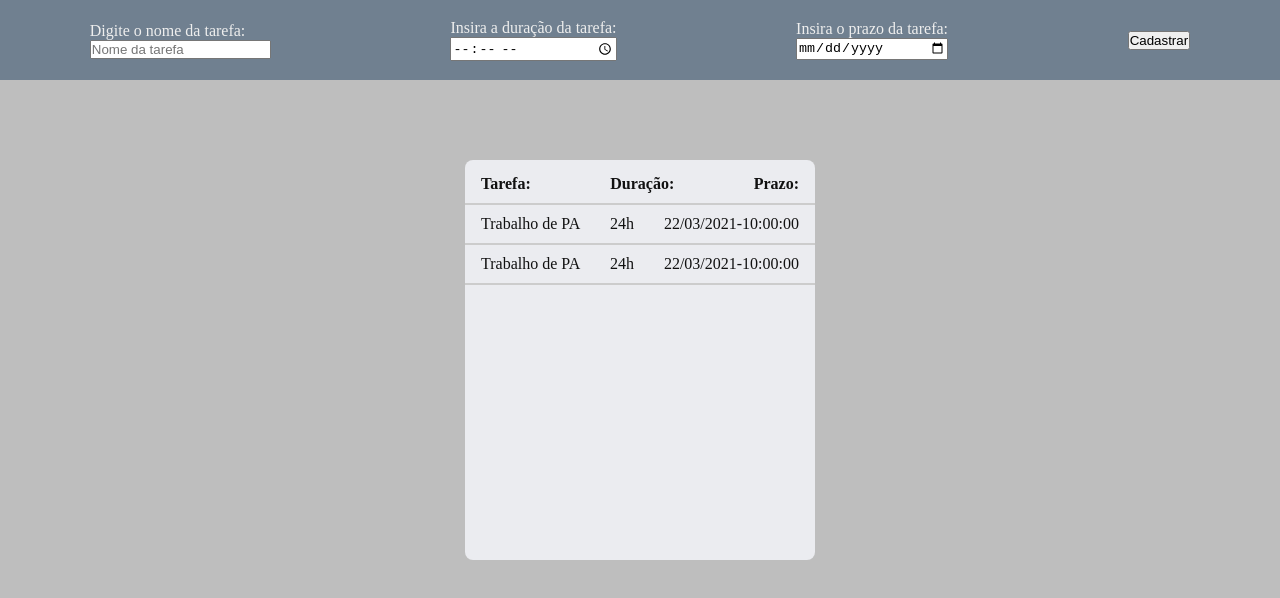
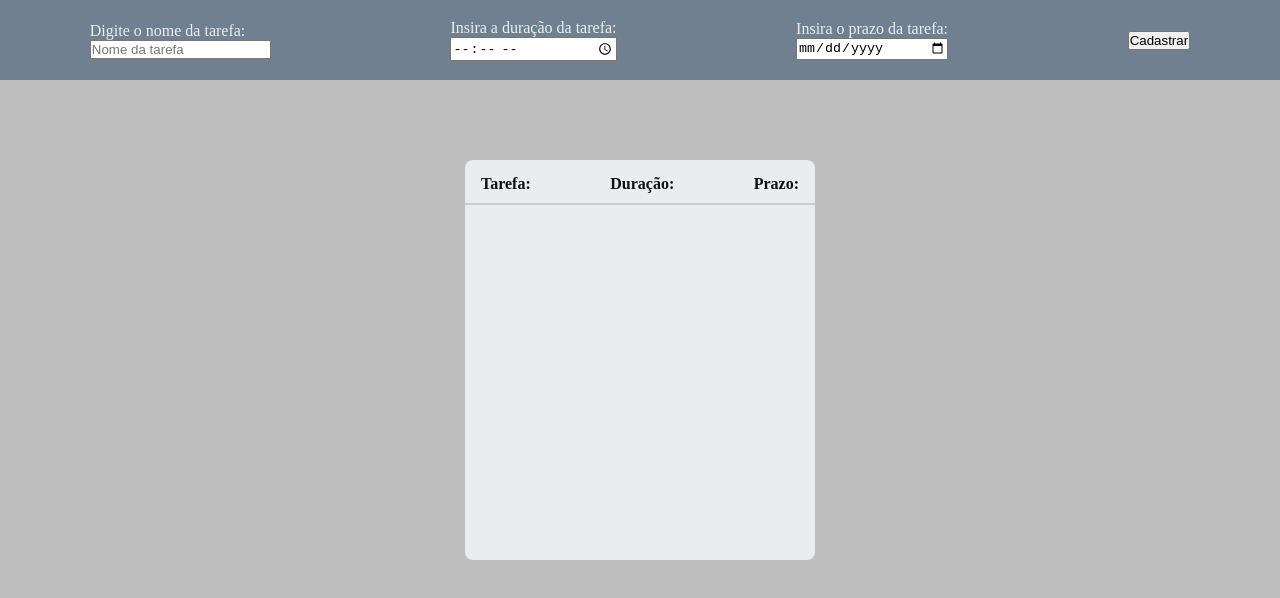
Before and after one commit to projeto-de-algoritmos/AgendaOrganizada, a React (Create React App) app in the folder agendaorganizada/: page / in a window 1280 px wide. Shown: the top 598 px of the page. Built offline with nearby package versions, Linux system fonts and the light colour scheme.

Commit message:
feat: adding user input data in table

```diff
--- a/agendaorganizada/src/App.tsx
+++ b/agendaorganizada/src/App.tsx
@@ -8,21 +8,47 @@ import './index.css';
 // Cadastrar uma nova tarefa
 // Remover uma tarefa
 
+interface ITask {
+  id: number;
+  name: string,
+  duration: string,
+  deadline: string,
+}
+
 const App: React.FC = () => {
   const [name, setName] = useState<string>('');
   const [duration, setDuration] = useState<string>('');
   const [deadline, setDeadline] = useState<string>('');
+  const [tasks, setTasks] = useState<Array<ITask>>([]);
+  let id: number = 0;
 
-  const printaDados = (e: React.MouseEvent<HTMLButtonElement, MouseEvent>) => {
+  // const printaDados = (e: React.MouseEvent<HTMLButtonElement, MouseEvent>) => {
+  //   e.preventDefault();
+  //   console.log(name);
+  //   console.log(duration);
+  //   console.log(deadline);
+  // };
+
+  const submitTask = (e: React.FormEvent<HTMLFormElement>) => {
     e.preventDefault();
-    console.log(name);
-    console.log(duration);
-    console.log(deadline);
+    const tasksArray = tasks;
+    const task: ITask = {
+      id,
+      name,
+      duration,
+      deadline,
+    };
+    id += 1;
+    tasksArray.push(task);
+    setTasks(tasksArray);
+    setName('');
+    setDuration('');
+    setDeadline('');
   };
 
   return (
     <div className="App">
-      <form>
+      <form onSubmit={(e) => submitTask(e)}>
         <label htmlFor="name">
           Digite o nome da tarefa:
           <input
@@ -54,7 +80,7 @@ const App: React.FC = () => {
             onChange={(e) => setDeadline(e.target.value)}
           />
         </label>
-        <button type="submit" onClick={(e) => printaDados(e)}>Cadastrar</button>
+        <button type="submit">Cadastrar</button>
       </form>
       <div className="taskscontainer">
         <div className="tasks">
@@ -63,16 +89,13 @@ const App: React.FC = () => {
             <p><strong>Duração:</strong></p>
             <p><strong>Prazo:</strong></p>
           </div>
-          <div className="task">
-            <p>Trabalho de PA</p>
-            <p>24h</p>
-            <p>22/03/2021-10:00:00</p>
-          </div>
-          <div className="task">
-            <p>Trabalho de PA</p>
-            <p>24h</p>
-            <p>22/03/2021-10:00:00</p>
-          </div>
+          {tasks.map((task) => (
+            <div key={task.id} className="task">
+              <p>{task.name}</p>
+              <p>{task.duration}</p>
+              <p>{task.deadline}</p>
+            </div>
+          ))}
         </div>
       </div>
     </div>
```
Also changed, not shown: 1 other file (tests, documents, lock files or other folders).
